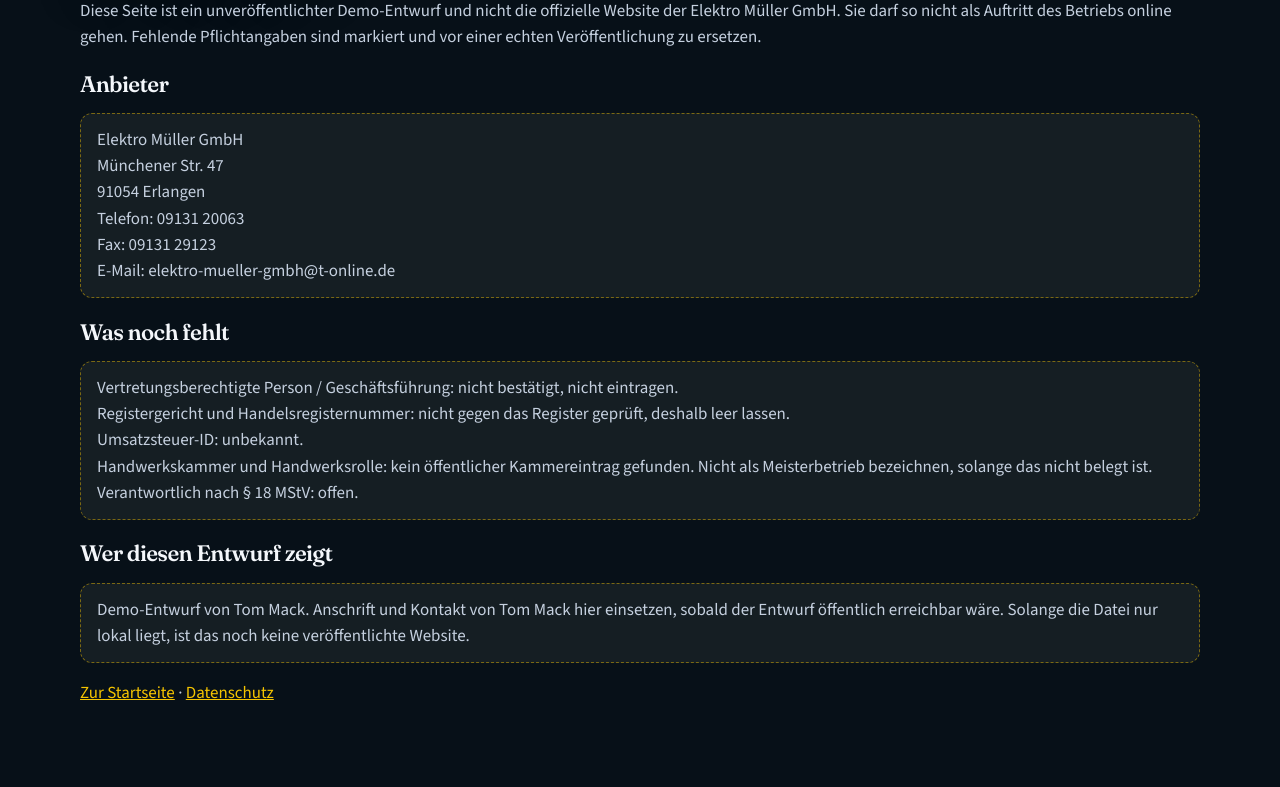
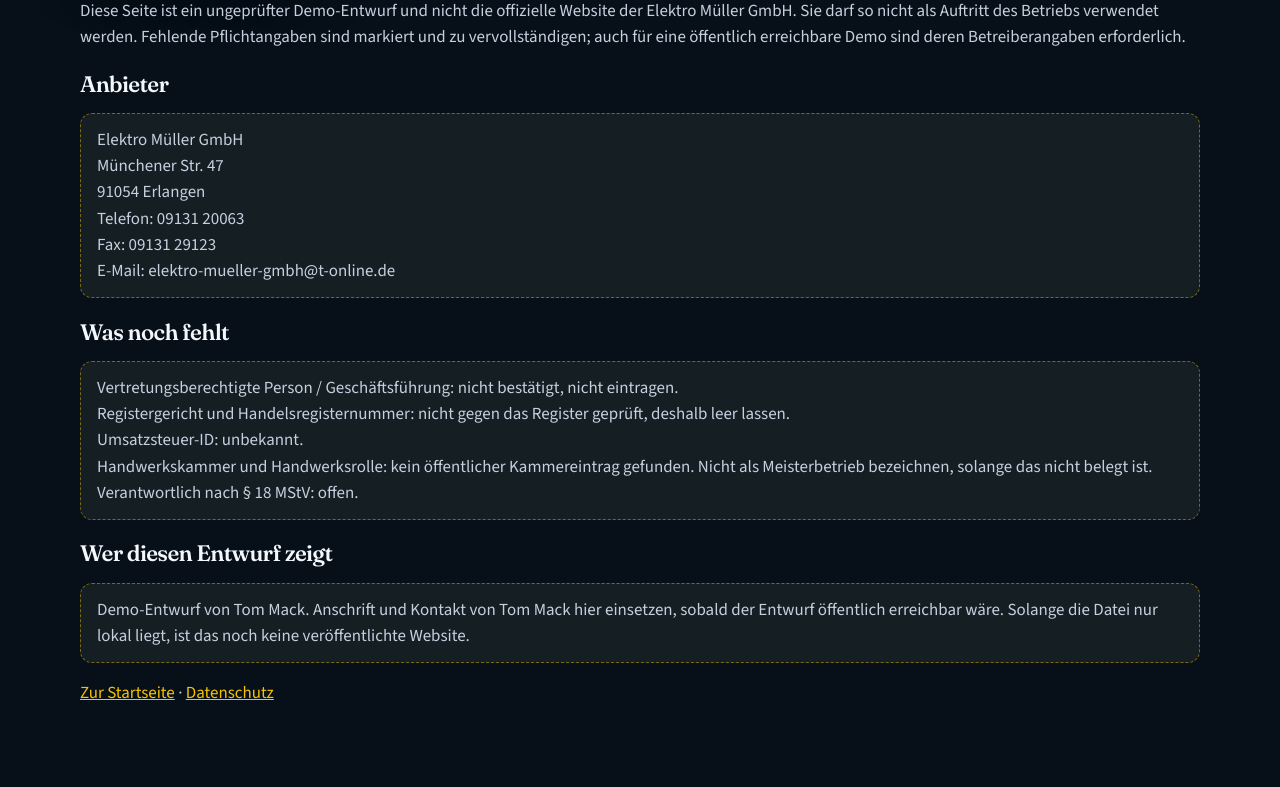
Before and after one commit to tushimack-debug/demo-elektro-mueller, a website: page impressum.html in a window 1280 px wide. Shown: the part 248-1035 px from the top of the page. Drawn offline with Linux system fonts and the light colour scheme.

Commit message:
Clarify public demo status and remaining operator details

```diff
--- a/impressum.html
+++ b/impressum.html
@@ -28,7 +28,7 @@
     <div class="wrap">
       <p class="badge">Platzhalter, keine Rechtsberatung</p>
       <h1>Impressum</h1>
-      <p>Diese Seite ist ein unveröffentlichter Demo-Entwurf und nicht die offizielle Website der Elektro Müller GmbH. Sie darf so nicht als Auftritt des Betriebs online gehen. Fehlende Pflichtangaben sind markiert und vor einer echten Veröffentlichung zu ersetzen.</p>
+      <p>Diese Seite ist ein ungeprüfter Demo-Entwurf und nicht die offizielle Website der Elektro Müller GmbH. Sie darf so nicht als Auftritt des Betriebs verwendet werden. Fehlende Pflichtangaben sind markiert und zu vervollständigen; auch für eine öffentlich erreichbare Demo sind deren Betreiberangaben erforderlich.</p>
 
       <h2>Anbieter</h2>
       <!-- PLATZHALTER: Adresse, Telefon, Fax und E-Mail aus öffentlichen Verzeichnissen. ESTW führt denselben Standort als Müller Elektro GmbH. -->
```
Also changed, not shown: README.md.
